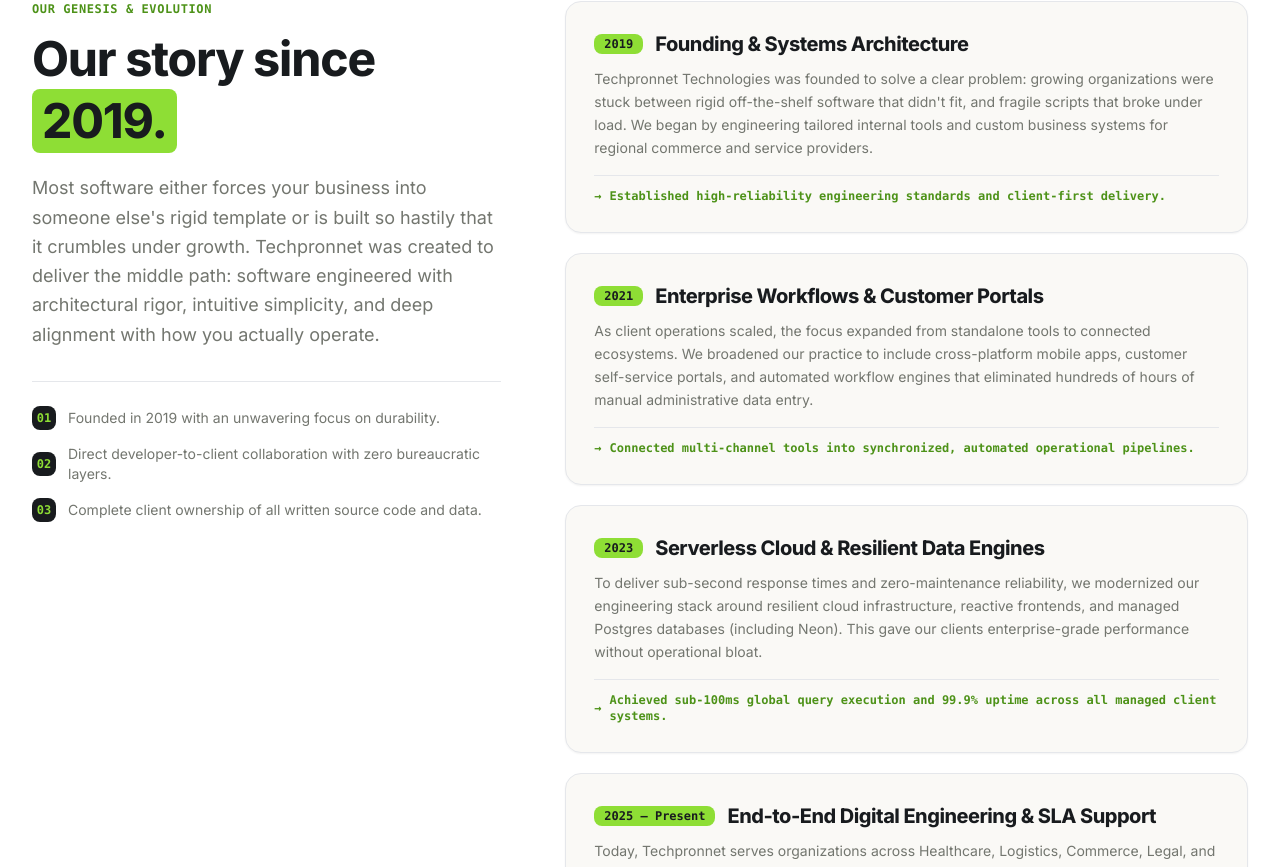
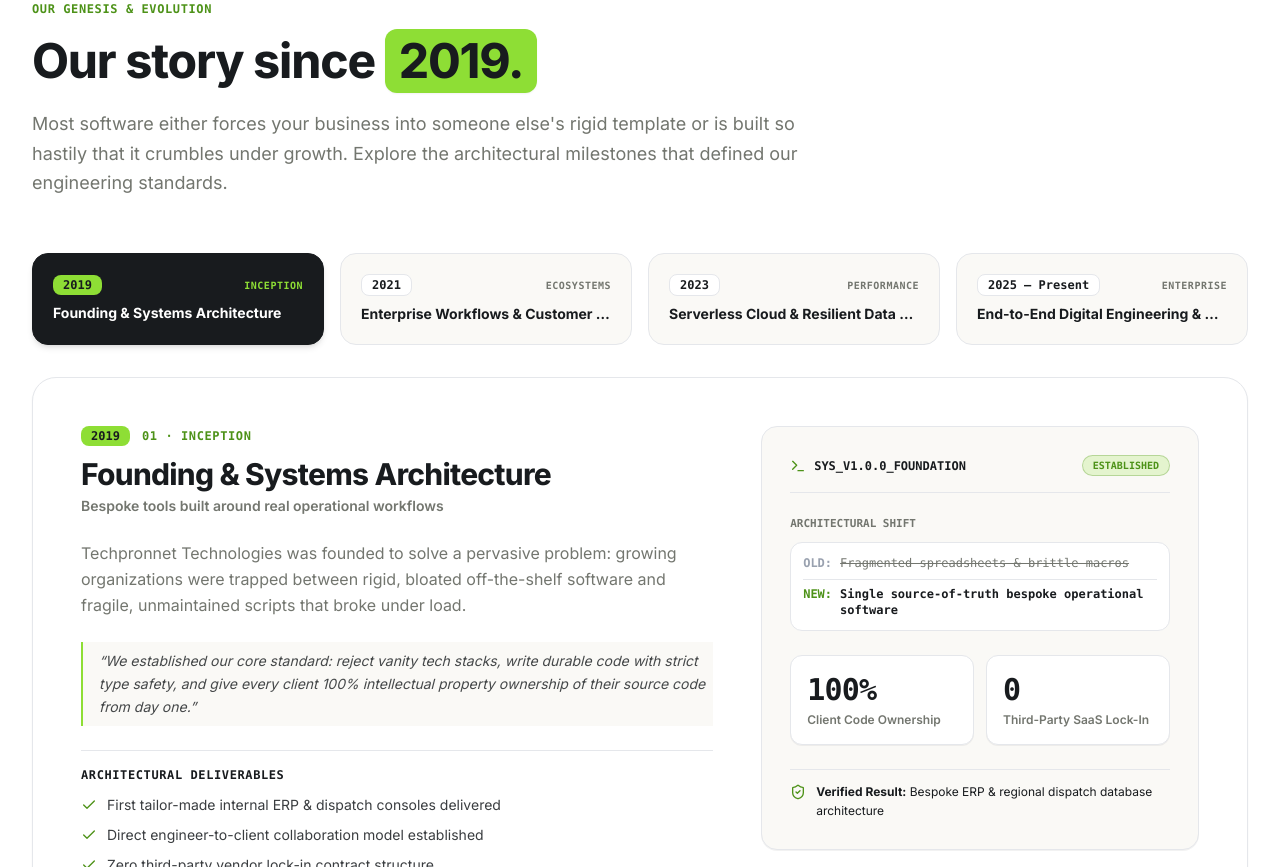
Before and after one commit to officialdb/Techpronnet, a Next.js app: page /about in a window 1280 px wide. Shown: the part 1033-1900 px from the top of the page. Built offline with nearby package versions, Linux system fonts and the light colour scheme.

Commit message:
feat(about): remodel Our Story into an Interactive Era Console with architectural specs and telemetry

```diff
--- a/src/components/about/OurStory.tsx
+++ b/src/components/about/OurStory.tsx
@@ -1,106 +1,291 @@
 "use client";
 
+import { useState } from "react";
+import { Check, ShieldCheck, Terminal, ArrowRight } from "lucide-react";
 import { FadeIn } from "@/components/MotionWrapper";
 
 export function OurStory() {
-  const milestones = [
+  const [activeEraIndex, setActiveEraIndex] = useState(0);
+
+  const eras = [
     {
+      id: "2019",
       year: "2019",
+      tag: "01 · INCEPTION",
       title: "Founding & Systems Architecture",
-      description:
-        "Techpronnet Technologies was founded to solve a clear problem: growing organizations were stuck between rigid off-the-shelf software that didn't fit, and fragile scripts that broke under load. We began by engineering tailored internal tools and custom business systems for regional commerce and service providers.",
-      impact: "Established high-reliability engineering standards and client-first delivery.",
+      subtitle: "Bespoke tools built around real operational workflows",
+      summary:
+        "Techpronnet Technologies was founded to solve a pervasive problem: growing organizations were trapped between rigid, bloated off-the-shelf software and fragile, unmaintained scripts that broke under load.",
+      context:
+        "We established our core standard: reject vanity tech stacks, write durable code with strict type safety, and give every client 100% intellectual property ownership of their source code from day one.",
+      specs: [
+        "First tailor-made internal ERP & dispatch consoles delivered",
+        "Direct engineer-to-client collaboration model established",
+        "Zero third-party vendor lock-in contract structure",
+      ],
+      systemSpec: {
+        code: "SYS_V1.0.0_FOUNDATION",
+        status: "ESTABLISHED",
+        before: "Fragmented spreadsheets & brittle macros",
+        after: "Single source-of-truth bespoke operational software",
+        metric1: { value: "100%", label: "Client Code Ownership" },
+        metric2: { value: "0", label: "Third-Party SaaS Lock-In" },
+        delivered: "Bespoke ERP & regional dispatch database architecture",
+      },
     },
     {
+      id: "2021",
       year: "2021",
+      tag: "02 · ECOSYSTEMS",
       title: "Enterprise Workflows & Customer Portals",
-      description:
-        "As client operations scaled, the focus expanded from standalone tools to connected ecosystems. We broadened our practice to include cross-platform mobile apps, customer self-service portals, and automated workflow engines that eliminated hundreds of hours of manual administrative data entry.",
-      impact: "Connected multi-channel tools into synchronized, automated operational pipelines.",
+      subtitle: "From standalone tools to interconnected multi-platform ecosystems",
+      summary:
+        "As client operations matured, the demand grew beyond internal tools to customer-facing digital portals, booking engines, and mobile applications for field personnel.",
+      context:
+        "We expanded our engineering practice to cross-platform mobile apps (iOS & Android) and client self-service platforms, replacing hundreds of hours of manual administrative data entry with real-time sync.",
+      specs: [
+        "Patient triage portals & law firm consultation intake engines",
+        "Mobile driver dispatch & field technician coordination",
+        "Secure role-based authentication and audit logging",
+      ],
+      systemSpec: {
+        code: "SYS_V2.0.0_ECOSYSTEMS",
+        status: "EXPANDED",
+        before: "Manual administrative phone triage & paperwork",
+        after: "Self-service booking portals & cross-platform apps",
+        metric1: { value: "100+ hrs", label: "Monthly Admin Time Saved" },
+        metric2: { value: "24/7", label: "Automated Client Self-Service" },
+        delivered: "Clinic appointment portals & legal case triage engines",
+      },
     },
     {
+      id: "2023",
       year: "2023",
+      tag: "03 · PERFORMANCE",
       title: "Serverless Cloud & Resilient Data Engines",
-      description:
-        "To deliver sub-second response times and zero-maintenance reliability, we modernized our engineering stack around resilient cloud infrastructure, reactive frontends, and managed Postgres databases (including Neon). This gave our clients enterprise-grade performance without operational bloat.",
-      impact: "Achieved sub-100ms global query execution and 99.9% uptime across all managed client systems.",
+      subtitle: "Sub-second execution via modern cloud architectures",
+      summary:
+        "To deliver sub-second response times without the maintenance burden of legacy VMs, we rebuilt our engineering foundation around serverless cloud infrastructure, reactive Next.js SSR, and Neon Serverless Postgres.",
+      context:
+        "This gave our clients instant scale, connection pooling, encrypted point-in-time recovery, and 99.9% uptime without paying for idle server overhead.",
+      specs: [
+        "Neon Serverless PostgreSQL with auto-scaling connection pooling",
+        "Sub-100ms global query execution across mobile and web",
+        "Automated encrypted daily snapshots and disaster recovery plans",
+      ],
+      systemSpec: {
+        code: "SYS_V3.0.0_NEON_SERVERLESS",
+        status: "OPTIMIZED",
+        before: "Oversized legacy VMs with high idle infrastructure costs",
+        after: "Serverless Postgres pooling & edge-rendered frontends",
+        metric1: { value: "<50ms", label: "Average Query Latency" },
+        metric2: { value: "99.99%", label: "Database Availability" },
+        delivered: "High-throughput serverless architectures & automated daily backups",
+      },
     },
     {
+      id: "2025",
       year: "2025 – Present",
+      tag: "04 · ENTERPRISE",
       title: "End-to-End Digital Engineering & SLA Support",
-      description:
-        "Today, Techpronnet serves organizations across Healthcare, Logistics, Commerce, Legal, and Professional Services. We operate as an embedded senior technology partner, delivering custom software, hospital systems, portals, and multi-warehouse automation pipelines backed by continuous SLA support.",
-      impact: "Continuously helping forward-looking businesses scale with confidence.",
+      subtitle: "Embedded senior engineering partner for scaling businesses",
+      summary:
+        "Today, Techpronnet serves regional leaders across Healthcare, Logistics, Commerce, Legal, and Professional Services as an embedded technology partner.",
+      context:
+        "We deliver continuous engineering improvements, automated webhook pipelines, and dedicated SLA response, ensuring our clients' software compounds in business value over time.",
+      specs: [
+        "45+ production software deployments across multiple industries",
+        "Direct engineer support within 24 business hours",
+        "Continuous performance tuning, security audits, and feature upgrades",
+      ],
+      systemSpec: {
+        code: "SYS_V4.0.0_ENTERPRISE_SLA",
+        status: "ACTIVE & SCALING",
+        before: "Ad-hoc freelance fixes with zero long-term accountability",
+        after: "Dedicated senior engineering SLA partnership",
+        metric1: { value: "45+", label: "Verified Deployments" },
+        metric2: { value: "24 hrs", label: "Guaranteed SLA Response" },
+        delivered: "Comprehensive enterprise software suites & ongoing proactive SLA care",
+      },
     },
   ];
+
+  const currentEra = eras[activeEraIndex];
 
   return (
     <section id="story" className="section-space border-b border-[#E5E7EB] bg-white scroll-mt-16">
       <div className="max-w-7xl mx-auto px-4 sm:px-6 lg:px-8">
-        <div className="grid lg:grid-cols-12 gap-12 lg:gap-16 items-start">
-          {/* Left Narrative Column */}
-          <div className="lg:col-span-5 lg:sticky lg:top-28">
+        {/* Section Header */}
+        <div className="max-w-3xl mb-12 sm:mb-14">
           <FadeIn direction="up">
             <span className="font-mono text-xs font-bold uppercase tracking-wider text-[#4D9218] block mb-3">
               Our Genesis &amp; Evolution
             </span>
             <h2 className="text-3xl sm:text-4xl lg:text-5xl font-extrabold tracking-tight text-[#181B1E] leading-tight">
               Our story since{" "}
-                <span className="bg-[#8EDE35] text-[#181B1E] px-2.5 py-0.5 rounded-lg inline-block">
+              <span className="bg-[#8EDE35] text-[#181B1E] px-3.5 py-0.5 rounded-xl inline-block shadow-xs">
                 2019.
               </span>
             </h2>
-              <p className="mt-5 text-base sm:text-lg text-muted leading-relaxed">
-                Most software either forces your business into someone else&apos;s rigid template or is built so hastily that it crumbles under growth. Techpronnet was created to deliver the middle path: software engineered with architectural rigor, intuitive simplicity, and deep alignment with how you actually operate.
+            <p className="mt-4 text-base sm:text-lg text-muted leading-relaxed">
+              Most software either forces your business into someone else&apos;s rigid template or is built so hastily that it crumbles under growth. Explore the architectural milestones that defined our engineering standards.
             </p>
-
-              <div className="mt-8 pt-6 border-t border-[#E5E7EB] space-y-3.5 text-xs sm:text-sm text-muted">
-                <div className="flex items-center gap-3">
-                  <span className="size-6 rounded-lg bg-[#181B1E] text-[#8EDE35] font-mono font-bold text-xs flex items-center justify-center shrink-0">
-                    01
-                  </span>
-                  <span>Founded in 2019 with an unwavering focus on durability.</span>
-                </div>
-                <div className="flex items-center gap-3">
-                  <span className="size-6 rounded-lg bg-[#181B1E] text-[#8EDE35] font-mono font-bold text-xs flex items-center justify-center shrink-0">
-                    02
-                  </span>
-                  <span>Direct developer-to-client collaboration with zero bureaucratic layers.</span>
-                </div>
-                <div className="flex items-center gap-3">
-                  <span className="size-6 rounded-lg bg-[#181B1E] text-[#8EDE35] font-mono font-bold text-xs flex items-center justify-center shrink-0">
-                    03
-                  </span>
-                  <span>Complete client ownership of all written source code and data.</span>
-                </div>
-              </div>
           </FadeIn>
         </div>
 
-          {/* Right Chronological Timeline Cards */}
-          <div className="lg:col-span-7 space-y-5">
-            {milestones.map((milestone) => (
-              <article
-                key={milestone.year}
-                className="bg-[#FAF9F6] border border-[#E5E7EB] rounded-2xl p-6 sm:p-7 shadow-xs hover:border-[#8EDE35] transition-all"
+        {/* 1. Horizontal Milestone Switcher Bar */}
+        <div className="grid grid-cols-2 lg:grid-cols-4 gap-3 sm:gap-4 mb-8">
+          {eras.map((era, index) => {
+            const isActive = activeEraIndex === index;
+
+            return (
+              <button
+                key={era.id}
+                onClick={() => setActiveEraIndex(index)}
+                type="button"
+                className={`p-4 sm:p-5 rounded-2xl border text-left transition-all duration-200 cursor-pointer ${
+                  isActive
+                    ? "bg-[#181B1E] text-white border-[#181B1E] shadow-md"
+                    : "bg-[#FAF9F6] text-[#181B1E] border-[#E5E7EB] hover:border-[#8EDE35] hover:bg-white"
+                }`}
               >
+                <div className="flex items-center justify-between gap-2 mb-2">
+                  <span
+                    className={`font-mono text-xs font-bold px-2.5 py-0.5 rounded-lg ${
+                      isActive
+                        ? "bg-[#8EDE35] text-[#181B1E]"
+                        : "bg-white text-[#181B1E] border border-[#E5E7EB]"
+                    }`}
+                  >
+                    {era.year}
+                  </span>
+                  <span
+                    className={`text-[10px] font-mono tracking-wider uppercase font-semibold ${
+                      isActive ? "text-[#8EDE35]" : "text-muted"
+                    }`}
+                  >
+                    {era.tag.split("·")[1]?.trim()}
+                  </span>
+                </div>
+                <p
+                  className={`text-sm font-bold truncate ${
+                    isActive ? "text-white" : "text-[#181B1E]"
+                  }`}
+                >
+                  {era.title}
+                </p>
+              </button>
+            );
+          })}
+        </div>
+
+        {/* 2. Executive Split-View Console */}
+        <div className="bg-white border border-[#E5E7EB] rounded-3xl p-6 sm:p-10 lg:p-12 shadow-xs transition-all">
+          <div className="grid lg:grid-cols-12 gap-8 lg:gap-12 items-start">
+            {/* Left Narrative Column */}
+            <div className="lg:col-span-7 space-y-6">
+              <div>
                 <div className="flex items-center gap-3 mb-2.5">
                   <span className="font-mono text-xs font-bold text-[#181B1E] bg-[#8EDE35] px-2.5 py-0.5 rounded-lg">
-                    {milestone.year}
+                    {currentEra.year}
                   </span>
-                  <h3 className="text-lg sm:text-xl font-extrabold text-[#181B1E] tracking-tight">
-                    {milestone.title}
+                  <span className="font-mono text-xs font-bold uppercase tracking-wider text-[#4D9218]">
+                    {currentEra.tag}
+                  </span>
+                </div>
+                <h3 className="text-2xl sm:text-3xl font-extrabold text-[#181B1E] tracking-tight">
+                  {currentEra.title}
                 </h3>
+                <p className="text-sm font-semibold text-muted mt-1">
+                  {currentEra.subtitle}
+                </p>
               </div>
-                <p className="text-sm text-muted leading-relaxed">
-                  {milestone.description}
+
+              <p className="text-sm sm:text-base text-muted leading-relaxed">
+                {currentEra.summary}
               </p>
-                <div className="text-xs font-mono font-semibold text-[#4D9218] mt-4 pt-3 border-t border-[#E5E7EB] flex items-center gap-2">
-                  <span>&rarr;</span>
-                  <span>{milestone.impact}</span>
+
+              <p className="text-xs sm:text-sm text-[#181B1E]/80 leading-relaxed bg-[#FAF9F6] border-l-2 border-[#8EDE35] pl-4 py-2 italic">
+                &ldquo;{currentEra.context}&rdquo;
+              </p>
+
+              {/* Key Specs Delivered */}
+              <div className="pt-4 border-t border-[#E5E7EB]">
+                <span className="font-mono text-xs font-bold uppercase tracking-wider text-[#181B1E] block mb-3">
+                  Architectural Deliverables
+                </span>
+                <ul className="space-y-2.5">
+                  {currentEra.specs.map((spec) => (
+                    <li key={spec} className="flex items-start gap-2.5 text-xs sm:text-sm text-[#181B1E]/85">
+                      <Check className="size-4 text-[#4D9218] mt-0.5 shrink-0" />
+                      <span>{spec}</span>
+                    </li>
+                  ))}
+                </ul>
               </div>
-              </article>
-            ))}
+            </div>
+
+            {/* Right Telemetry & Spec Card */}
+            <div className="lg:col-span-5 bg-[#FAF9F6] border border-[#E5E7EB] rounded-2xl p-6 sm:p-7 shadow-2xs space-y-6">
+              {/* Header Strip */}
+              <div className="flex items-center justify-between gap-2 pb-4 border-b border-[#E5E7EB]">
+                <div className="flex items-center gap-2">
+                  <Terminal className="size-4 text-[#4D9218]" />
+                  <span className="font-mono text-xs font-bold text-[#181B1E]">
+                    {currentEra.systemSpec.code}
+                  </span>
+                </div>
+                <span className="text-[10px] font-mono font-bold uppercase text-[#4D9218] bg-[#8EDE35]/20 border border-[#4D9218]/30 px-2.5 py-0.5 rounded-full">
+                  {currentEra.systemSpec.status}
+                </span>
+              </div>
+
+              {/* Architectural Shift (Before vs After) */}
+              <div className="space-y-2.5 text-xs">
+                <span className="font-mono text-[11px] font-semibold uppercase text-muted block">
+                  Architectural Shift
+                </span>
+                <div className="p-3 rounded-xl bg-white border border-[#E5E7EB] space-y-2 font-mono">
+                  <div className="flex items-start gap-2 text-muted">
+                    <span className="font-bold text-gray-400">OLD:</span>
+                    <span className="line-through">{currentEra.systemSpec.before}</span>
+                  </div>
+                  <div className="flex items-start gap-2 text-[#181B1E] font-bold pt-1.5 border-t border-[#E5E7EB]">
+                    <span className="text-[#4D9218]">NEW:</span>
+                    <span>{currentEra.systemSpec.after}</span>
+                  </div>
+                </div>
+              </div>
+
+              {/* Measurable Impact Metrics */}
+              <div className="grid grid-cols-2 gap-3">
+                <div className="bg-white border border-[#E5E7EB] rounded-xl p-4 shadow-2xs">
+                  <span className="font-mono text-2xl sm:text-3xl font-extrabold text-[#181B1E] tracking-tight block">
+                    {currentEra.systemSpec.metric1.value}
+                  </span>
+                  <span className="text-xs font-semibold text-muted mt-1 block">
+                    {currentEra.systemSpec.metric1.label}
+                  </span>
+                </div>
+
+                <div className="bg-white border border-[#E5E7EB] rounded-xl p-4 shadow-2xs">
+                  <span className="font-mono text-2xl sm:text-3xl font-extrabold text-[#181B1E] tracking-tight block">
+                    {currentEra.systemSpec.metric2.value}
+                  </span>
+                  <span className="text-xs font-semibold text-muted mt-1 block">
+                    {currentEra.systemSpec.metric2.label}
+                  </span>
+                </div>
+              </div>
+
+              {/* Verified Outcome */}
+              <div className="pt-3 border-t border-[#E5E7EB] flex items-start gap-2.5 text-xs text-[#181B1E]">
+                <ShieldCheck className="size-4 text-[#4D9218] shrink-0 mt-0.5" />
+                <span className="leading-relaxed">
+                  <strong className="font-bold">Verified Result:</strong> {currentEra.systemSpec.delivered}
+                </span>
+              </div>
+            </div>
           </div>
         </div>
       </div>
```
Lines whose indentation alone changed are shown as unchanged.
